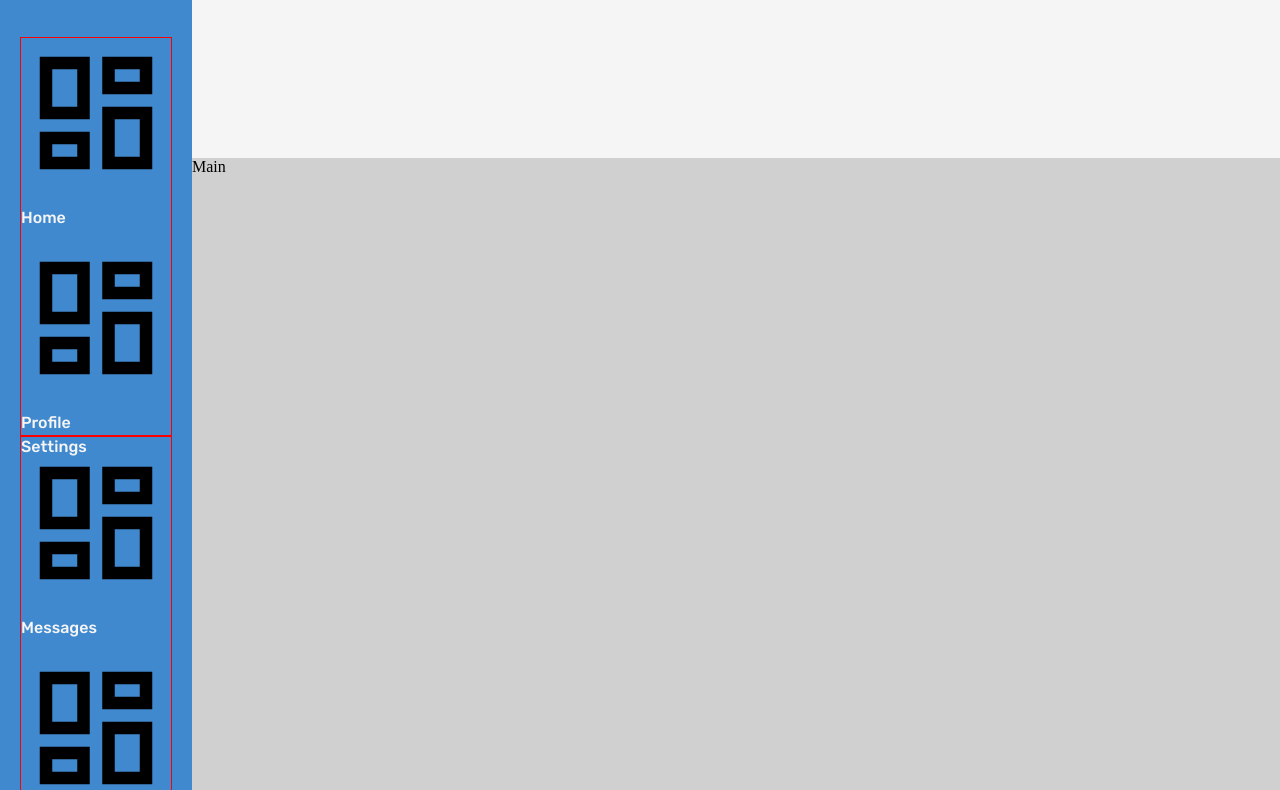
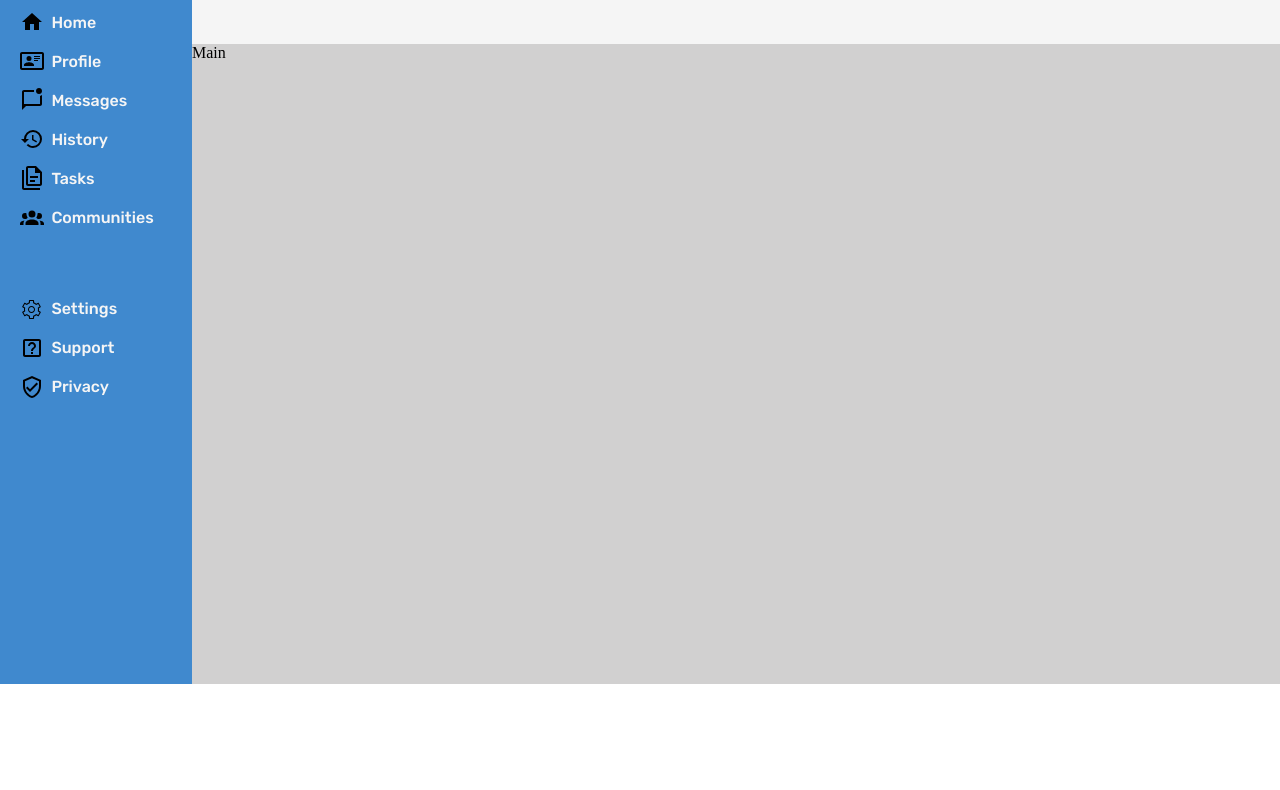
Before and after one commit to manudh10/dashboard, a plain HTML site: page index.html in a window 1280 px wide. Shown: the part 116-906 px from the top of the page. After the commit the page ends 800 px from the top, so only its background shows below. Drawn offline with Linux system fonts and the light colour scheme.

Commit message:
Some addition

```diff
--- a/index.html
+++ b/index.html
@@ -18,20 +18,27 @@
             <p class="brand-txt">Dashboard</p>
         </div>
         <div class="sb-nav">
-            <img class="nav-img" src="./images/view-dashboard-outline.svg">
+            <img class="nav-img" src="./images/home.svg">
             <p class="nav-txt">Home</p>
-            <img class="nav-img" src="./images/view-dashboard-outline.svg">
+            <img class="nav-img" src="./images/card-account-details-outline.svg">
             <p class="nav-txt">Profile</p>
-            <img class="nav-img" src="./images/view-dashboard-outline.svg">
+            <img class="nav-img" src="./images/message-badge-outline.svg">
             <p class="nav-txt">Messages</p>
-            <img class="nav-img" src="./images/view-dashboard-outline.svg">
+            <img class="nav-img" src="./images/history.svg">
             <p class="nav-txt">History</p>
-            <img class="nav-img" src="./images/view-dashboard-outline.svg">
+            <img class="nav-img" src="./images/file-document-multiple-outline.svg">
             <p class="nav-txt">Tasks</p>
-            <img class="nav-img" src="./images/view-dashboard-outline.svg">
+            <img class="nav-img" src="./images/account-group.svg">
             <p class="nav-txt">Communities</p>
         </div>
-        <div class="sb-setting">Settings</div>
+        <div class="sb-setting">
+            <img class="nav-img" src="./images/settings.svg">
+            <p class="nav-txt">Settings</p>
+            <img class="nav-img" src="./images/help-box-outline.svg">
+            <p class="nav-txt">Support</p>
+            <img class="nav-img" src="./images/shield-check-outline.svg">
+            <p class="nav-txt">Privacy</p>
+        </div>
     </div>
     <div class="main">Main</div>
 </body>
--- a/style.css
+++ b/style.css
@@ -9,8 +9,9 @@
     padding: 20px;
     display: grid;
     grid-template-columns: auto;
-    grid-template-rows: 10% 30% 60%;
+    grid-template-rows: 10% 40% 20%;
     font-family: 'Rubik', sans-serif;
+
 }
 .main{
     grid-area: main;
@@ -36,16 +37,38 @@ svg {
 .sb-brand{
     display: grid;
     grid-template-rows: auto;
-    grid-template-columns: 1fr 3fr;
+    grid-template-columns: 1fr 2fr;
     gap: 3px;
     font-weight: bold;
-    font-size: 1.5em;
+    font-size: 1.15em;
     justify-content: center;
     align-items: center;
+
 }
 .sb-nav{
-    border: 1px solid red;
+    display: grid;
+    grid-template-rows: auto;
+    grid-template-columns: 1fr 4fr;
+    justify-content: center;
+    align-items: center;
+    margin-bottom: 25px;
+    padding: 0px;
+    align-content: center;
 }
 .sb-setting{
-    border: 1px solid red;
+    display: grid;
+    grid-template-rows: auto;
+    grid-template-columns: 1fr 4fr;
+    justify-content: center;
+    align-items: center;
+    margin-bottom: 25px;
+    padding: 0px;
+    align-content: center;
 }
+.nav-img{
+    height: 24px;
+    width: px;
+}
+.nav-txt{
+    margin: 10px 1px;
+}
```
Also changed, not shown: images/help-box-outline.svg (added), images/settings.svg (added), images/shield-check-outline.svg (added).
